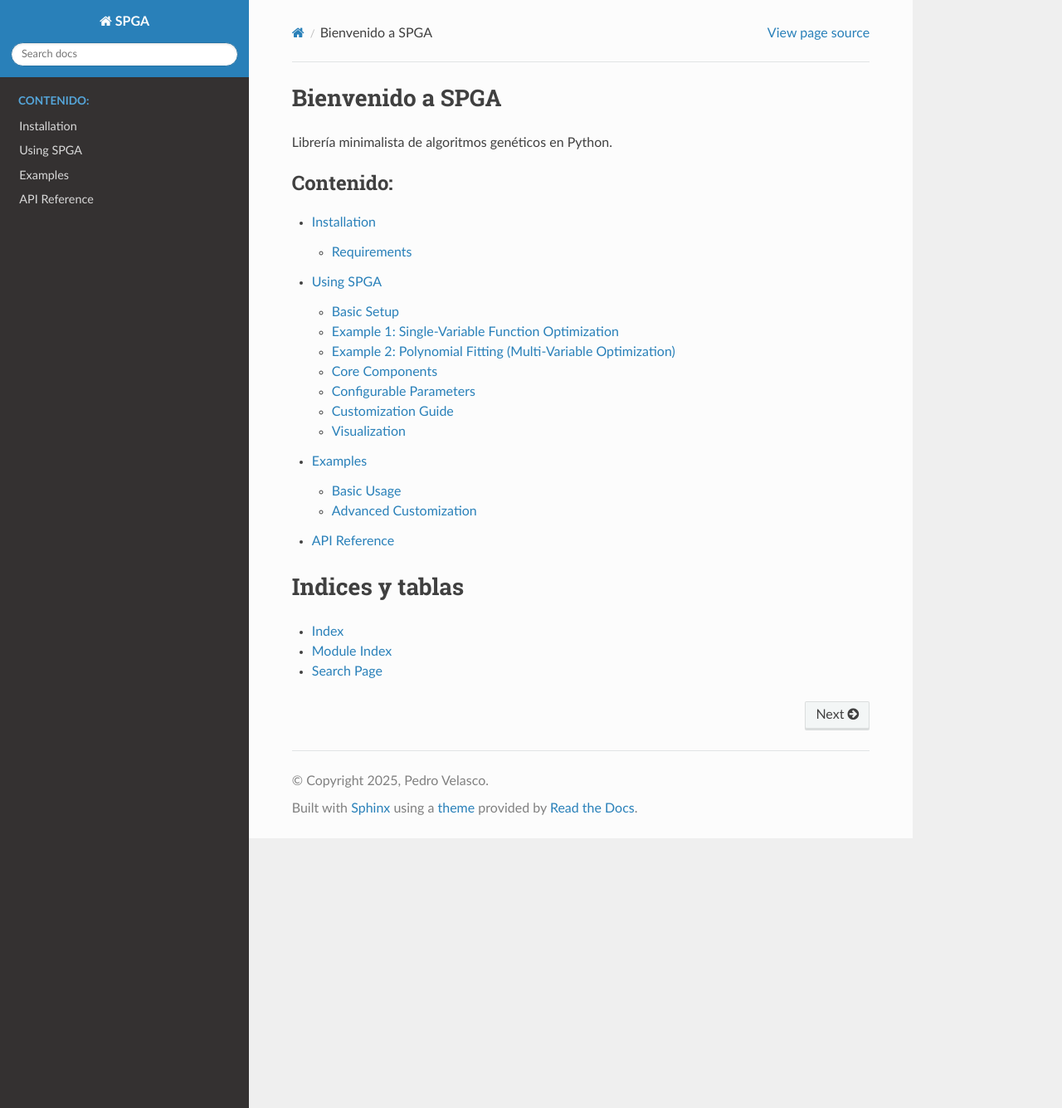
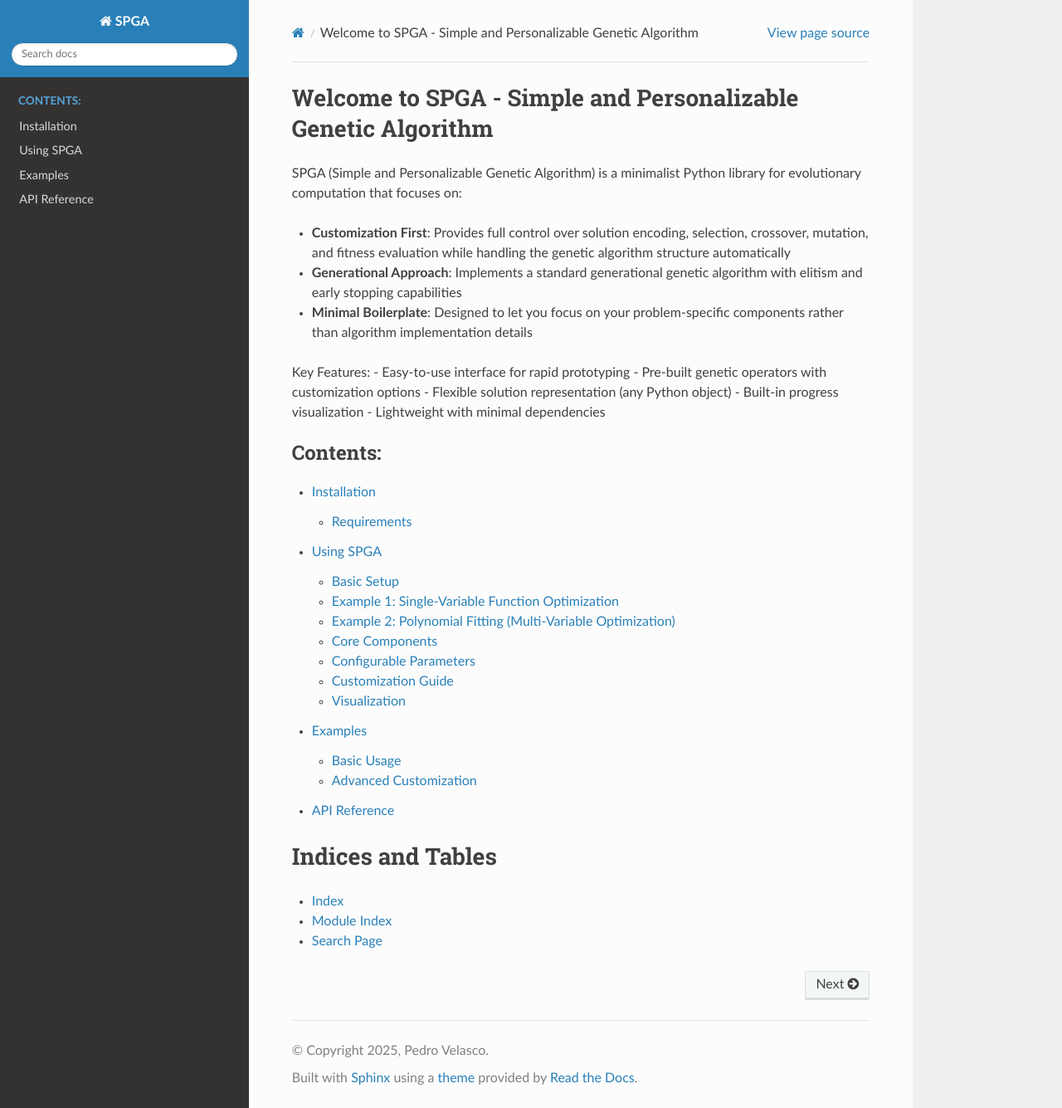
Before and after one commit to pathsko/SPGA, a Sphinx documentation site: the page built from docs/index.rst, in a window 1280 px wide and 1335 px high. Shown: the whole window at 83% size. Built offline with Sphinx 7.4.7 and the Read the Docs theme 3.1.0, drawn with Linux system fonts in a browser that asks for light colours.

Commit message:
doc finish

```diff
--- a/docs/index.rst
+++ b/docs/index.rst
@@ -1,21 +1,32 @@
 .. SPGA documentation master file
 
-Bienvenido a SPGA
-=================
+Welcome to SPGA - Simple and Personalizable Genetic Algorithm
+=============================================================
 
-Librería minimalista de algoritmos genéticos en Python.
+SPGA (Simple and Personalizable Genetic Algorithm) is a minimalist Python library for evolutionary computation that focuses on:
+
+- **Customization First**: Provides full control over solution encoding, selection, crossover, mutation, and fitness evaluation while handling the genetic algorithm structure automatically
+- **Generational Approach**: Implements a standard generational genetic algorithm with elitism and early stopping capabilities
+- **Minimal Boilerplate**: Designed to let you focus on your problem-specific components rather than algorithm implementation details
+
+Key Features:
+- Easy-to-use interface for rapid prototyping
+- Pre-built genetic operators with customization options
+- Flexible solution representation (any Python object)
+- Built-in progress visualization
+- Lightweight with minimal dependencies
 
 .. toctree::
    :maxdepth: 2
-   :caption: Contenido:
+   :caption: Contents:
 
    installation
    usage
    examples
    modules
 
-Indices y tablas
-================
+Indices and Tables
+==================
 * :ref:`genindex`
 * :ref:`modindex`
 * :ref:`search`
--- a/docs/modules.rst
+++ b/docs/modules.rst
@@ -3,9 +3,15 @@ API Reference
 
 .. automodule:: spga.core
    :members:
+   :undoc-members:
+   :show-inheritance:
 
 .. automodule:: spga.operators
    :members:
+   :undoc-members:
+   :show-inheritance:
 
 .. automodule:: spga.types
    :members:
+   :undoc-members:
+   :show-inheritance:
```
